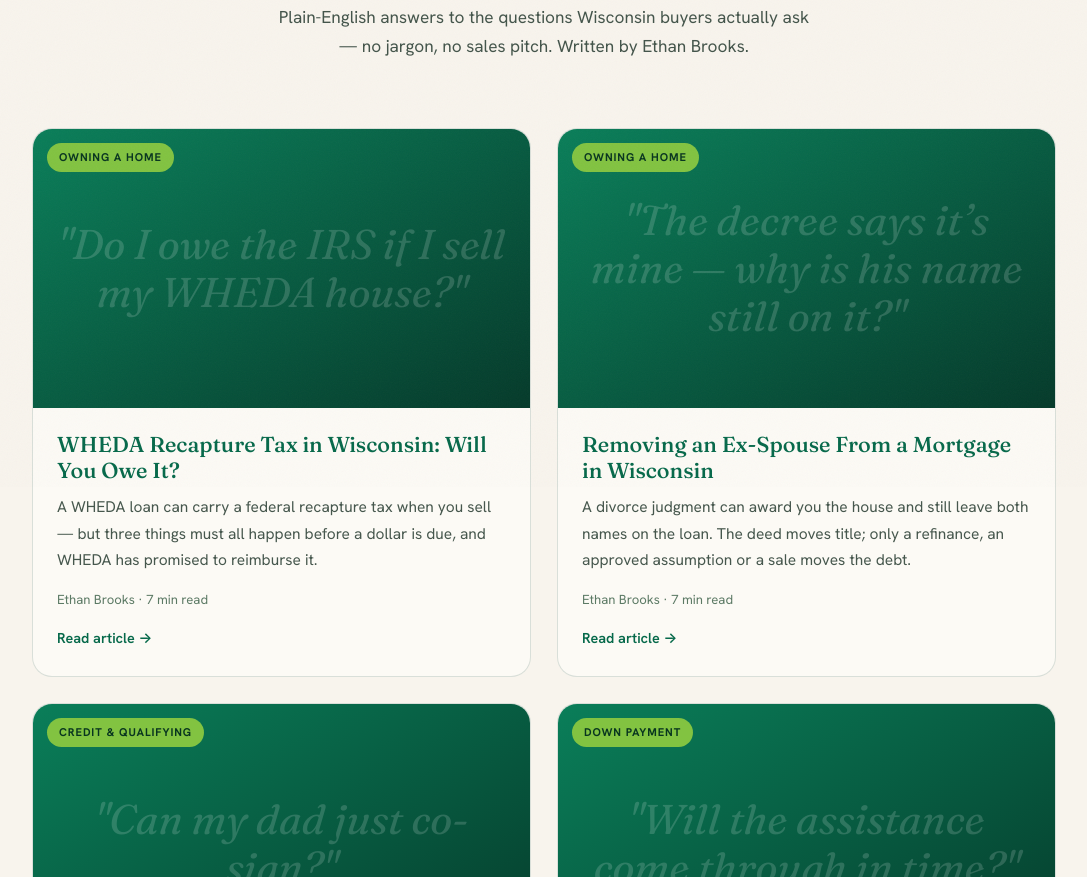
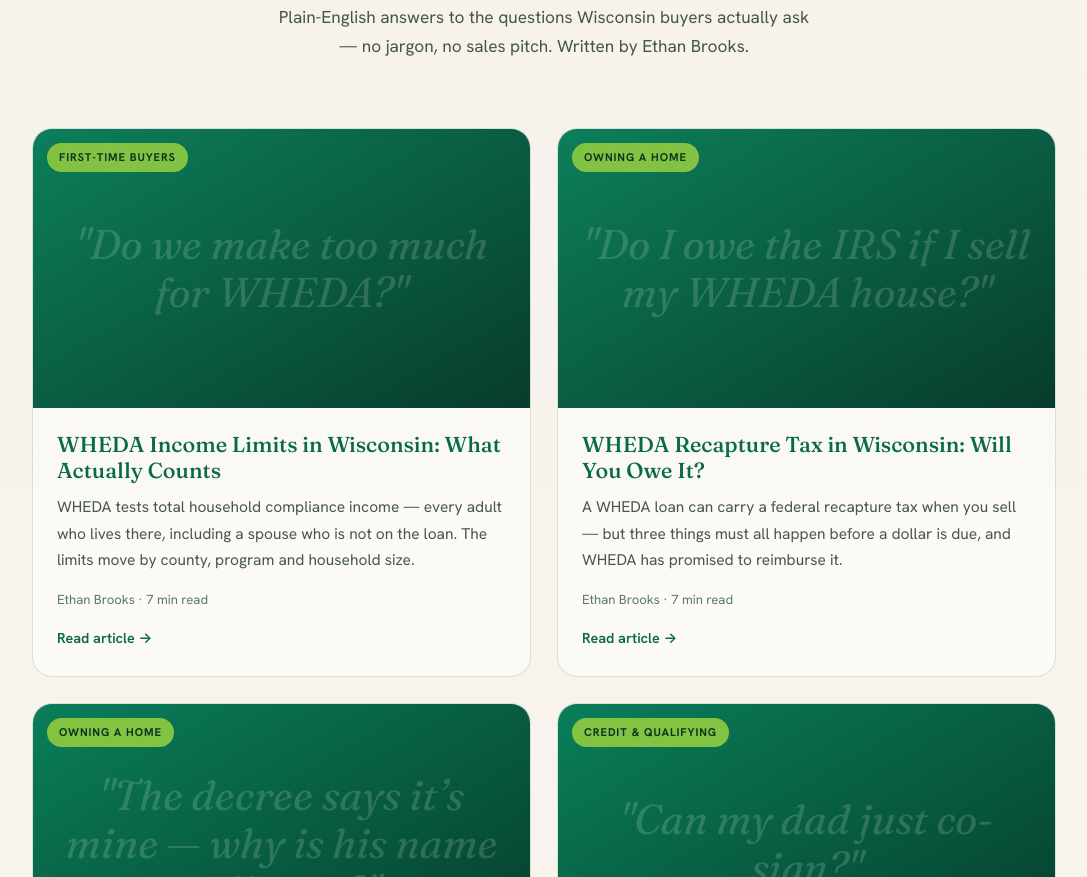
Before and after one commit to Ethan-Tyler-Brooks/refined-mortgage-site-clean, a plain HTML site: page blog/index.html in a window 1280 px wide. Shown: the part 313-1190 px from the top of the page, without its empty margins (96-1183 px from the left). Drawn offline with Linux system fonts and the light colour scheme.

Commit message:
blog: link 'WHEDA Income Limits in Wisconsin: What Actually Counts'

```diff
--- a/blog/index.html
+++ b/blog/index.html
@@ -92,6 +92,15 @@
 <div class="wrap">
   <!-- BLOG-POSTS-START : newest first. Add a new .pcard <a> when you publish a post. -->
   <div class="posts">
+    <a class="pcard" href="/blog/wheda-income-limits-wisconsin.html">
+      <div class="thumb"><span class="tag">First-Time Buyers</span><div class="deco">&quot;Do we make too much for WHEDA?&quot;</div></div>
+      <div class="body">
+        <h2>WHEDA Income Limits in Wisconsin: What Actually Counts</h2>
+        <p class="excerpt">WHEDA tests total household compliance income &mdash; every adult who lives there, including a spouse who is not on the loan. The limits move by county, program and household size.</p>
+        <div class="meta">Ethan Brooks &middot; 7 min read</div>
+        <span class="read">Read article &rarr;</span>
+      </div>
+    </a>
     <a class="pcard" href="/blog/wheda-recapture-tax-wisconsin.html">
       <div class="thumb"><span class="tag">Owning a Home</span><div class="deco">&quot;Do I owe the IRS if I sell my WHEDA house?&quot;</div></div>
       <div class="body">
```
